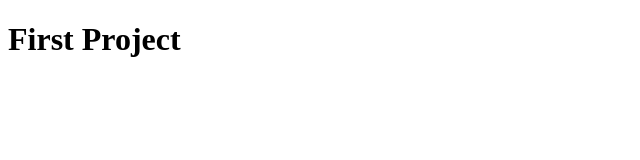
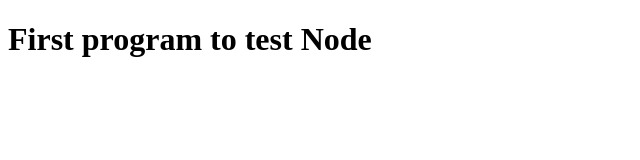
Before and after one commit to ashish6234/BootNodeJsPro, a website: page index.html in a window 1280 px wide. Shown: the whole page, without its empty margins (0-640 px from the left). Drawn offline with Linux system fonts and the light colour scheme.

```diff
--- a/index.html
+++ b/index.html
@@ -6,8 +6,6 @@
     <title>Coursera Pro</title>
 </head>
 <body>
-    <h1>
-First Project
-    </h1>
+    <h1>First program to test Node</h1>
 </body>
 </html>
```
Also changed, not shown: package.json (added, +25 -0 lines), 2 other files.
